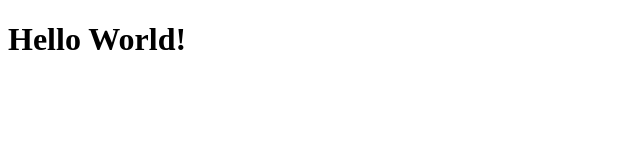
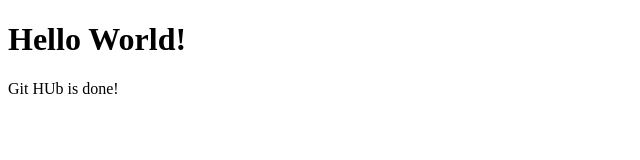
Before and after one commit to RakhatMamyt/hello, a plain HTML site: page index.html in a window 1280 px wide. Shown: the whole page, without its empty margins (0-640 px from the left). Drawn offline with Linux system fonts and the light colour scheme.

Commit message:
Git HUb is done

```diff
--- a/index.html
+++ b/index.html
@@ -9,6 +9,6 @@
     </h1>
 </head>
 <body>
-
+    <p>Git HUb is done!</p>
 </body>
 </html>
```
